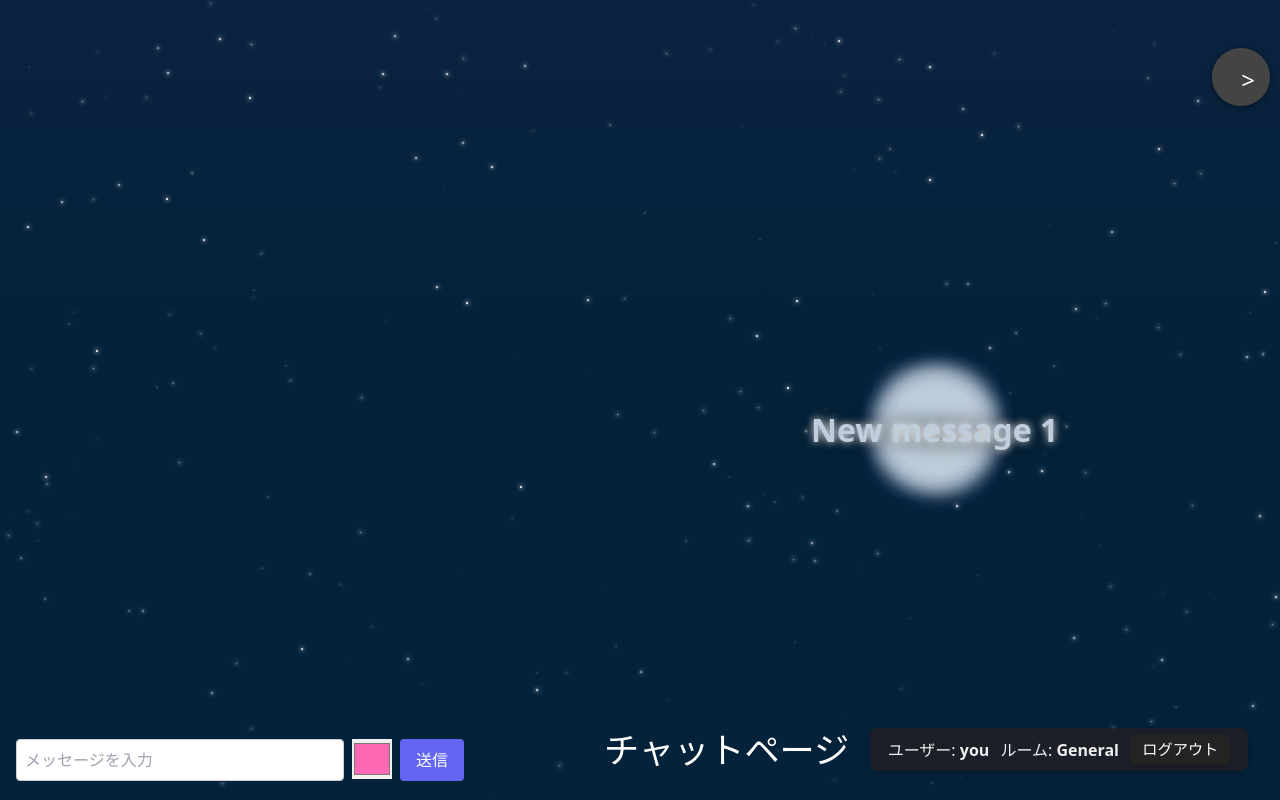
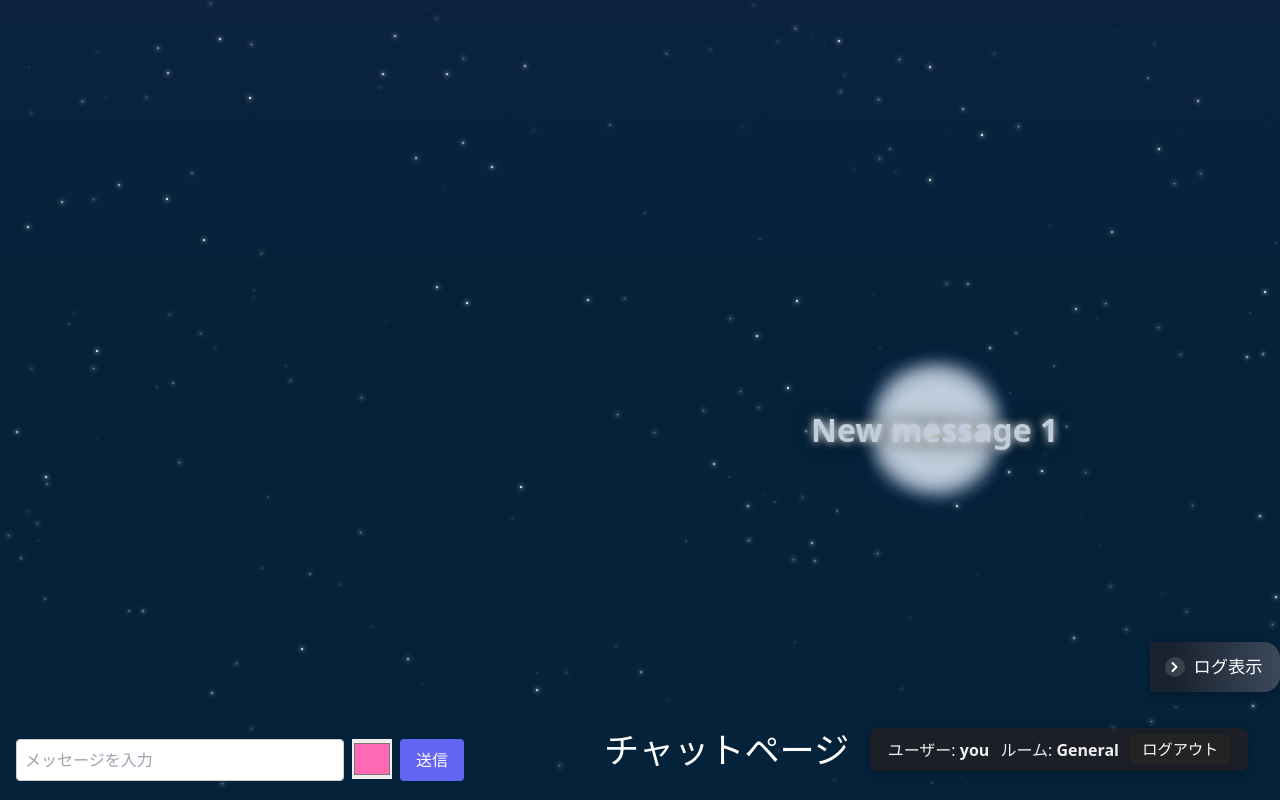
Before and after one commit to HiCoder-IE-hackathon-team5/HanabiTalk-front, a React (Vite) app: page /chat in a window 1280 px wide. Built offline with nearby package versions, Linux system fonts and the light colour scheme.

Commit message:
ログボタンの調整

```diff
--- a/src/components/PanelToggleButton.tsx
+++ b/src/components/PanelToggleButton.tsx
@@ -1,32 +1,83 @@
-export default function PanelToggleButton({
+import React from "react";
+
+type PanelToggleButtonProps = {
+  isOpen: boolean;
+  onClick: () => void;
+  panelWidth?: number; // サイドパネルの横幅(px)、デフォルト310
+  position?: "top" | "bottom"; // 上 or 下
+  offset?: number; // 上下からの距離(px)
+};
+
+const PanelToggleButton: React.FC<PanelToggleButtonProps> = ({
+  isOpen,
   onClick,
-  isOpen,
-}: {
-  onClick: () => void;
-  isOpen: boolean;
-}) {
+  panelWidth = 310,
+  position = "bottom",
+  offset = 108, // ログアウトボタンを避けて高めの位置に
+}) => {
   return (
     <button
+      aria-label={isOpen ? "ログを閉じる" : "ログを開く"}
       onClick={onClick}
+      type="button"
       style={{
         position: "fixed",
-        top: "2em",
-        right: "10px",
-        width: "2.4em",
-        height: "2.4em",
-        borderRadius: "50%",
-        background: "#444",
+        right: isOpen ? panelWidth : 0,
+        [position]: offset,
+        zIndex: 110,
+        background: isOpen
+          ? "linear-gradient(90deg, #3d4a5c 20%, #1a2330 100%)"
+          : "linear-gradient(90deg, #1a2330 20%, #3d4a5c 100%)",
         color: "#fff",
         border: "none",
-        boxShadow: "0 2px 8px #0006",
+        borderRadius: isOpen
+          ? (position === "top"
+              ? "0 0 0 16px"
+              : "0 16px 0 0")
+          : (position === "top"
+              ? "16px 0 0 16px"
+              : "0 16px 16px 0"),
+        padding: "0.7em 1em 0.7em 0.8em",
+        boxShadow: "0 2px 10px #0004",
         cursor: "pointer",
-        zIndex: 999,
-        fontSize: "1.5em",
-        userSelect: "none",
+        outline: "none",
+        fontSize: "1.1em",
+        fontWeight: "bold",
+        display: "flex",
+        alignItems: "center",
+        transition: "right 0.25s, background 0.2s, border-radius 0.18s",
+        pointerEvents: "auto"
       }}
-      aria-label={isOpen ? "ログパネルを閉じる" : "ログパネルを開く"}
     >
-      {isOpen ? "<" : ">"}
+      <span
+        style={{
+          display: "inline-block",
+          transition: "transform 0.2s",
+          transform: isOpen ? "rotate(0deg)" : "rotate(180deg)",
+          marginRight: "0.4em"
+        }}
+      >
+        {/* 矢印アイコン */}
+        <svg width="22" height="22" viewBox="0 0 22 22" fill="none">
+          <circle cx="11" cy="11" r="10" fill="#fff2" />
+          <path
+            d={
+              isOpen
+                ? "M8.5 7L12.5 11L8.5 15"
+                : "M13.5 7L9.5 11L13.5 15"
+            }
+            stroke="#fff"
+            strokeWidth="2"
+            strokeLinecap="round"
+            strokeLinejoin="round"
+          />
+        </svg>
+      </span>
+      <span style={{ fontSize: "0.98em" }}>
+        {isOpen ? "ログ非表示" : "ログ表示"}
+      </span>
     </button>
   );
-}
+};
+
+export default PanelToggleButton;
```
Also changed, not shown: 5 other files (tests, documents, lock files or other folders).
